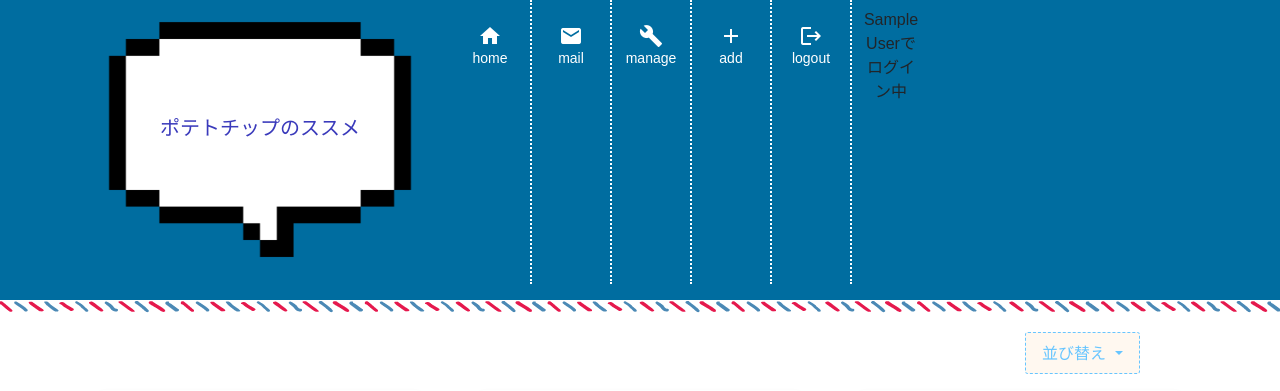
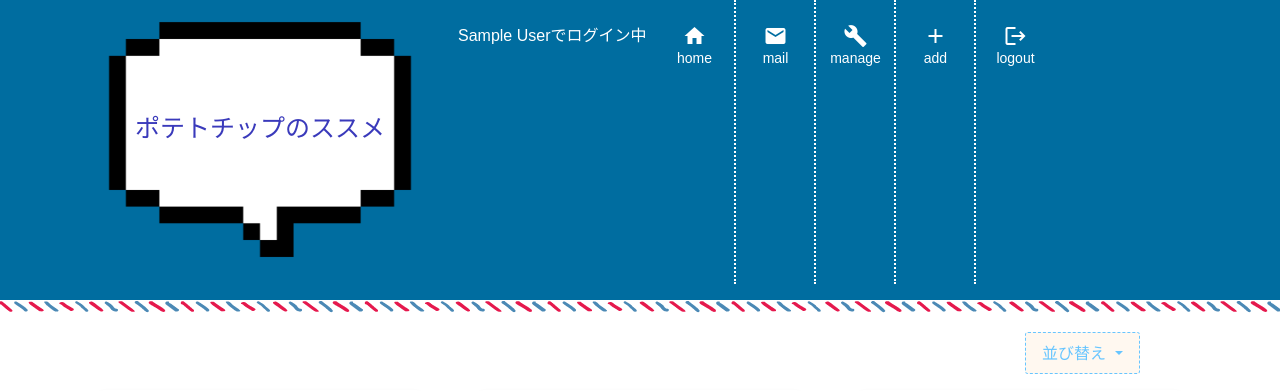
Before and after one commit to T-Odaka/potato, a Laravel app: page / in a window 1280 px wide. Shown: the top 391 px of the page. Run offline with Laravel 8, Linux system fonts and the light colour scheme; the visitor is signed in with stand-in values (Sample User, id 1); data comes from the database, SQL or seed files in the repository; some libraries are stand-ins or nearby versions; some web fonts are replaced.

Commit message:
adjust header layout

```diff
--- a/public/css/style.css
+++ b/public/css/style.css
@@ -12,6 +12,13 @@ header {
     background-color: rgb(0, 109, 160);
     font-family: "Nico Moji", sans-serif;
     padding-bottom: 1rem;
+}
+
+.name-tag{
+    padding: 0.5rem;
+    margin-top: 1rem;
+    color: white;
+    top: 50%;
 }
 
 .logo {
@@ -31,7 +38,7 @@ header {
     /*以下装飾*/
     margin: 0;
     /*余計な隙間を除く*/
-    font-size: 20px;
+    font-size: 25px;
     /*文字サイズ*/
     /* border: solid white 2px; /*線で囲う*/
     /* padding: 7px;文字と線の間の余白 */
--- a/resources/views/layout/header.blade.php
+++ b/resources/views/layout/header.blade.php
@@ -2,11 +2,17 @@
 <header class="header">
   <div class="container">
     <div class="row">
-      <div class="logo col-4">
+      <div class="logo col-md-4 col-sm-12">
         <a href="/"><img src="/img/e0252_1.png" class="img-fluid center-block">
           <h1 class="title">ポテトチップのススメ </h1>
         </a>
       </div>
+
+      @if( Auth::check() )
+      <div class="name-tag">
+        {{ Auth::user()->name }}でログイン中
+      </div>
+      @endif
       <ui class="menu">
         <li>
           <a role="button" href="/">
@@ -41,9 +47,6 @@
             <p>logout</p>
           </a>
         </li>
-        <li>
-          {{ Auth::user()->name }}でログイン中
-        </li>
       </ui>
     </div>
     <!-- ログインしていない場合、ログインボタンを配置 -->
```
